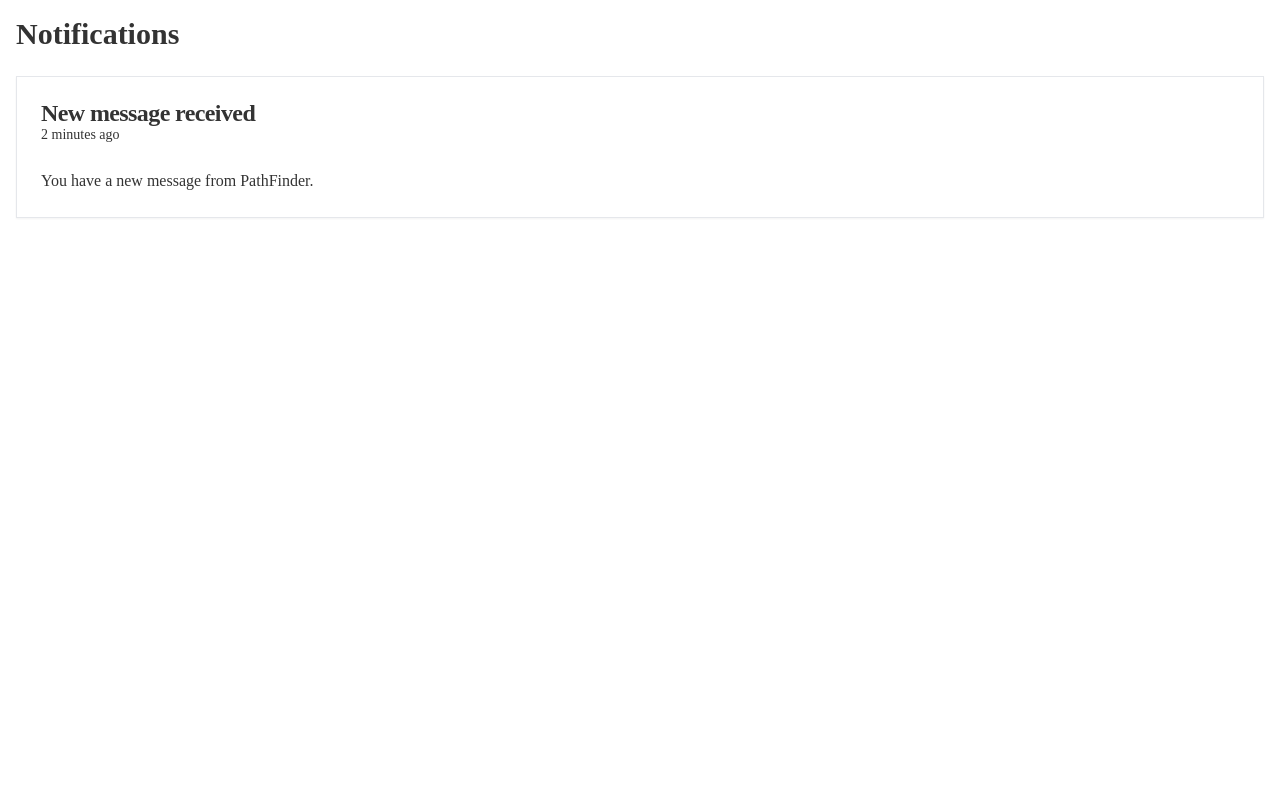
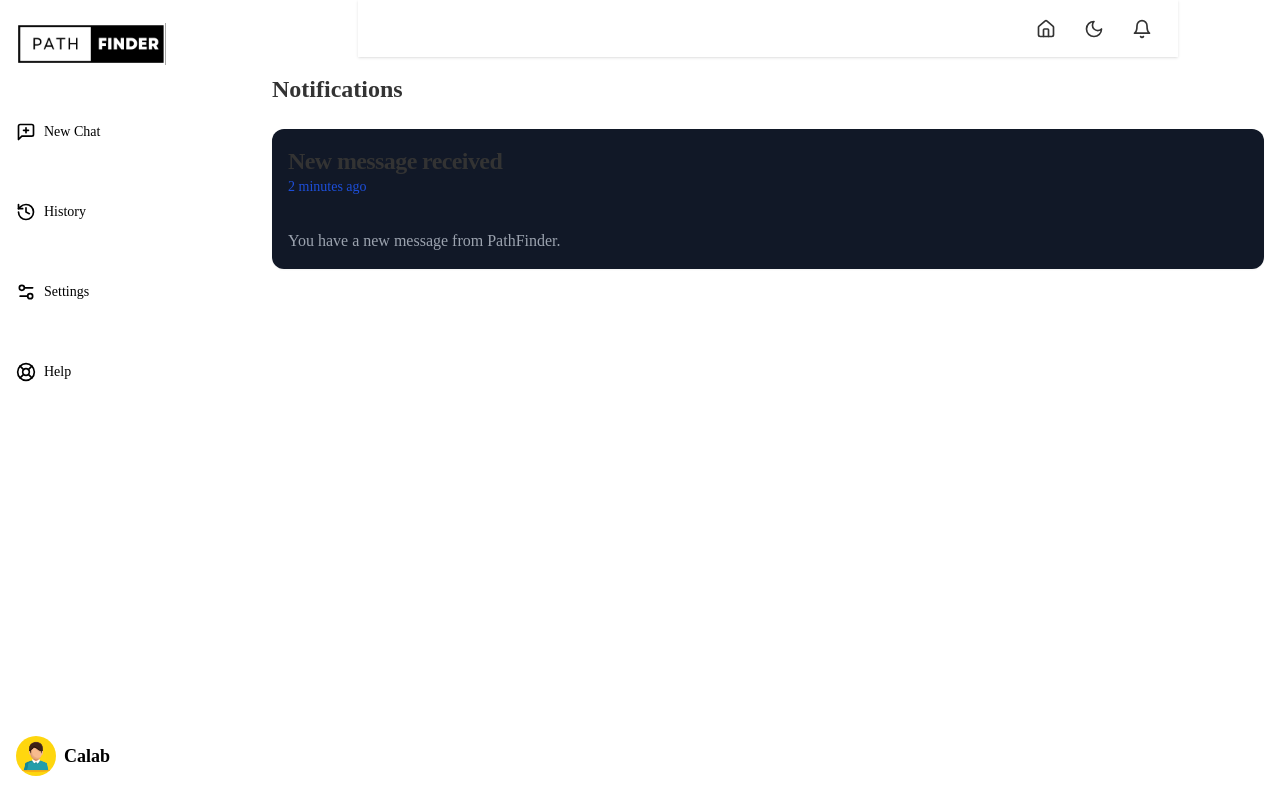
Before and after one commit to KGrim23/PathFinder_V1.0, a Next.js app: page /Notifications in a window 1280 px wide. Built offline with nearby package versions, Linux system fonts and the light colour scheme.

Commit message:
Notifications Page updated

```diff
--- a/app/Notifications/page.tsx
+++ b/app/Notifications/page.tsx
@@ -1,11 +1,42 @@
-import React from "react";
+"use client";
+
+import React, { useEffect, useState } from "react";
 import NotificationsPage from "../components/NotificationsPage";
+import { useTheme } from "../components/ThemeContext";
+import { TooltipProvider } from "@/components/ui/tooltip";
+import Sidebar from "../components/Sidebar";
+import Navbar from "../components/Navbar";
 
 const Page = () => {
+  const { isDarkMode } = useTheme();
+  const [isMobile, setIsMobile] = useState<boolean>(false);
+
+  // Track if it's mobile view
+  useEffect(() => {
+    const handleResize = () => {
+      setIsMobile(window.innerWidth < 768);
+    };
+    handleResize();
+    window.addEventListener("resize", handleResize);
+    return () => window.removeEventListener("resize", handleResize);
+  }, []);
+
   return (
-    <div>
-      <NotificationsPage />
-    </div>
+    <TooltipProvider>
+      <div
+        className={`grid min-h-screen w-full md:grid-cols-[auto_1fr] ${
+          isDarkMode ? "dark" : ""
+        }`}
+      >
+        {!isMobile && <Sidebar />}
+        <div className="flex flex-col h-full mb-10">
+          <Navbar isMobile={isMobile} />
+          <div>
+            <NotificationsPage />
+          </div>
+        </div>
+      </div>
+    </TooltipProvider>
   );
 };
 
--- a/app/components/Navbar.tsx
+++ b/app/components/Navbar.tsx
@@ -21,10 +21,14 @@ const Navbar: React.FC<NavbarProps> = ({ isMobile }) => {
   const pathname = usePathname();
 
   const goToHomePage = () => {
-    if (pathname !== "/Dashboard") {
+    if (pathname !== "/LandingPage") {
       setShowHero(true); // Only show home button if it is not already on the home page
       router.push("/LandingPage");
     }
+  };
+
+  const goToNotificationPage = () => {
+    router.push("/Notifications");
   };
 
   return (
@@ -72,14 +76,15 @@ const Navbar: React.FC<NavbarProps> = ({ isMobile }) => {
           </Button>
 
           {/* Notifications */}
-          <Link href="/Notifications">
-            <Button
-              type="submit"
-              className="w-full bg-white text-black hover:bg-gray-200 rounded-xl"
-            >
-              <Bell className="h-5 w-5" />
-            </Button>
-          </Link>
+          <Button
+            onClick={goToNotificationPage}
+            variant="ghost"
+            size="icon"
+            aria-label="Go to Home"
+            disabled={pathname === "/LandingPage"} // Disable button if already on Dashboard
+          >
+            <Bell className="h-5 w-5" />
+          </Button>
         </div>
       </header>
 
--- a/app/components/NotificationsPage.tsx
+++ b/app/components/NotificationsPage.tsx
@@ -27,19 +27,25 @@ export default function NotificationsPage() {
   return (
     <div className="container mx-auto p-4">
       <header className="mb-6">
-        <h1 className="text-3xl font-bold">Notifications</h1>
+        <h1 className="text-2xl font-bold">Notifications</h1>
       </header>
       <div className="space-y-4">
         {notifications.map((notification) => (
-          <Card key={notification.id}>
-            <CardHeader className="flex flex-row items-center gap-4">
-              {/* <Bell className="h-6 w-6 text-blue-500" /> */}
+          <Card
+            key={notification.id}
+            className="border-0 bg-gray-900 rounded-xl "
+          >
+            <CardHeader className="flex flex-row items-center gap-4 p-4">
               <div>
-                <CardTitle>{notification.title}</CardTitle>
-                <CardDescription>{notification.timestamp}</CardDescription>
+                <CardTitle className="text-xl lg:text-2xl">
+                  {notification.title}
+                </CardTitle>
+                <CardDescription className="text-blue-700 text-sm font-normal">
+                  {notification.timestamp}
+                </CardDescription>
               </div>
             </CardHeader>
-            <CardContent>
+            <CardContent className="text-gray-400 p-4">
               <p>{notification.message}</p>
             </CardContent>
           </Card>
```
